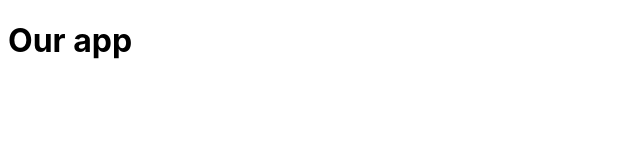
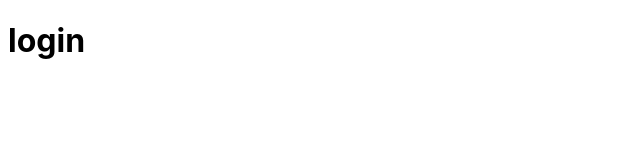
Before and after one commit to BlueBoi904/Enlighten-Social-App-Back-End-Functions, a React (Create React App) app in the folder enlightened-ape-front-end/: page /login in a window 1280 px wide. Shown: the top 160 px of the page, without its empty margins (0-640 px from the left). Built offline with nearby package versions, Linux system fonts and the light colour scheme.

Commit message:
Setup basic routing and page layout

```diff
--- a/enlightened-ape-front-end/src/App.js
+++ b/enlightened-ape-front-end/src/App.js
@@ -1,10 +1,23 @@
 import React from 'react';
 import './App.css';
+import { BrowserRouter as Router, Switch, Route} from 'react-router-dom';
+
+// Pages
+import home from './pages/home';
+import login from './pages/login';
+import signup from './pages/signup';
+
 
 function App() {
   return (
-    <div>
-      <h1>Our app</h1>
+    <div className="App">
+      <Router>
+      <Switch>
+        <Route exact path ='/' component={home}/>
+        <Route exact path ='/login' component={login}/>
+        <Route exact path ='/signup' component={signup}/>
+      </Switch>
+      </Router>
     </div>
   );
 }
--- /dev/null
+++ b/enlightened-ape-front-end/src/pages/home.js
@@ -0,0 +1,13 @@
+import React, { Component } from 'react'
+
+class home extends Component {
+    render() {
+        return (
+            <div>
+                <h1>home</h1>
+            </div>
+        )
+    }
+}
+
+export default home
--- /dev/null
+++ b/enlightened-ape-front-end/src/pages/login.js
@@ -0,0 +1,13 @@
+import React, { Component } from 'react'
+
+class login extends Component {
+    render() {
+        return (
+            <div>
+                <h1>login</h1>
+            </div>
+        )
+    }
+}
+
+export default login;
--- /dev/null
+++ b/enlightened-ape-front-end/src/pages/signup.js
@@ -0,0 +1,13 @@
+import React, { Component } from 'react'
+
+class signup extends Component {
+    render() {
+        return (
+            <div>
+                <h1>signup</h1>
+            </div>
+        )
+    }
+}
+
+export default signup;
```
Also changed, not shown: enlightened-ape-front-end/src/components/NavBar.js (added, +13 -0 lines).
